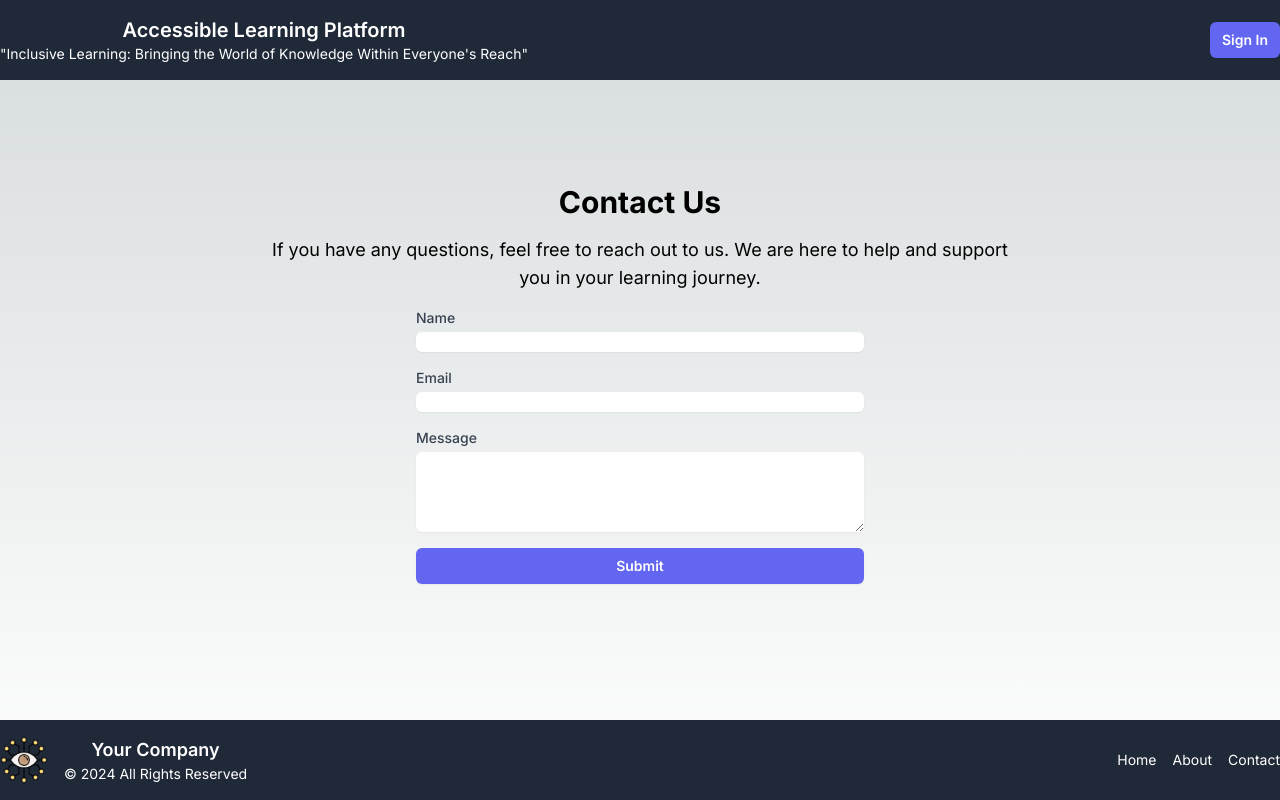
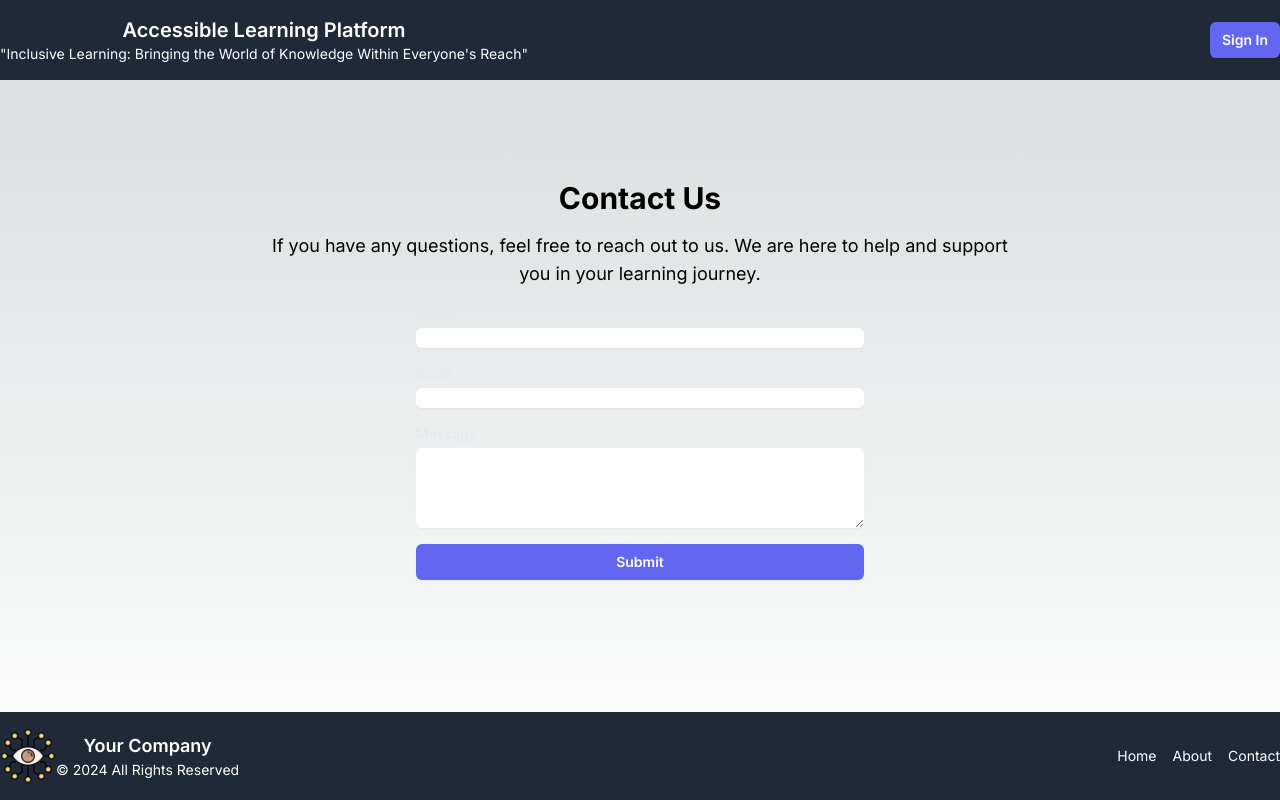
Before and after one commit to 90barricade93/FP_EC_AI_BC_24Q2, a Next.js app: page /contact in a window 1280 px wide. Built offline with nearby package versions, Linux system fonts and the light colour scheme; no server answers.

Commit message:
minor fixes

```diff
--- a/app/api/contact/route.ts
+++ b/app/api/contact/route.ts
@@ -4,7 +4,7 @@ import { NextResponse } from 'next/server';
 export async function POST(request: Request) {
   try {
     const client = await clientPromise;
-    const db = client.db("your-database-name"); // Change this to your actual database name
+    const db = client.db("bootcamp24q2"); // Update with your actual database name
 
     const { name, email, message } = await request.json();
 
--- a/app/contact/page.tsx
+++ b/app/contact/page.tsx
@@ -89,7 +89,7 @@ export default function Contact() {
             <p className="text-center text-red-500">{feedback}</p>
           )}
           <div>
-            <label htmlFor="name" className="block text-sm font-medium text-gray-700">
+            <label htmlFor="name" className="block text-sm font-medium text-gray-200">
               Name
             </label>
             <input
@@ -98,12 +98,12 @@ export default function Contact() {
               name="name"
               value={name}
               onChange={(e) => setName(e.target.value)}
-              className="mt-1 block w-full rounded-md border-gray-300 shadow-sm focus:border-indigo-500 focus:ring-indigo-500 sm:text-sm"
+              className="text-black mt-1 block w-full rounded-md border-gray-300 shadow-sm focus:border-indigo-500 focus:ring-indigo-500 sm:text-sm"
               required
             />
           </div>
           <div>
-            <label htmlFor="email" className="block text-sm font-medium text-gray-700">
+            <label htmlFor="email" className="block text-sm font-medium text-gray-200">
               Email
             </label>
             <input
@@ -112,12 +112,12 @@ export default function Contact() {
               name="email"
               value={email}
               onChange={(e) => setEmail(e.target.value)}
-              className="mt-1 block w-full rounded-md border-gray-300 shadow-sm focus:border-indigo-500 focus:ring-indigo-500 sm:text-sm"
+              className="text-black mt-1 block w-full rounded-md border-gray-300 shadow-sm focus:border-indigo-500 focus:ring-indigo-500 sm:text-sm"
               required
             />
           </div>
           <div>
-            <label htmlFor="message" className="block text-sm font-medium text-gray-700">
+            <label htmlFor="message" className="block text-sm font-medium text-gray-200">
               Message
             </label>
             <textarea
@@ -126,7 +126,7 @@ export default function Contact() {
               rows={4}
               value={message}
               onChange={(e) => setMessage(e.target.value)}
-              className="mt-1 block w-full rounded-md border-gray-300 shadow-sm focus:border-indigo-500 focus:ring-indigo-500 sm:text-sm text-black"
+              className="text-black mt-1 block w-full rounded-md border-gray-300 shadow-sm focus:border-indigo-500 focus:ring-indigo-500 sm:text-sm text-black"
               required
             ></textarea>
           </div>
@@ -143,7 +143,8 @@ export default function Contact() {
       <footer className="w-full bg-gray-800 text-white py-4 mt-8">
         <div className="container mx-auto flex flex-col items-center justify-between md:flex-row">
           <div className="flex items-center mb-4 md:mb-0">
-            <Image src="/logo.png" alt="Small Logo" width={48} height={48} className="mr-4" />
+            {/* Use Next.js Image component for optimized image loading */}
+          <Image src="/logo.png" alt="Small Logo" width={56} height={56} />
             <div className="flex flex-col items-center">
               <span className="text-lg font-semibold">Your Company</span>
               <span className="text-sm">&copy; 2024 All Rights Reserved</span>
--- a/app/login/page.tsx
+++ b/app/login/page.tsx
@@ -111,7 +111,8 @@ export default function Login() {
       <footer className="w-full bg-gray-800 text-white py-4 mt-8">
       <div className="container mx-auto flex flex-col items-center justify-between md:flex-row">
         <div className="flex items-center mb-4 md:mb-0">
-          <Image src="/logo.png" alt="Small Logo" width={50} height={50} className="mr-4" />
+          {/* Use Next.js Image component for optimized image loading */}
+          <Image src="/logo.png" alt="Small Logo" width={56} height={56} />
           <div className="flex flex-col items-center">
             <span className="text-lg font-semibold">Your Company</span>
             <span className="text-sm">&copy; 2024 All Rights Reserved</span>
--- a/app/page.tsx
+++ b/app/page.tsx
@@ -89,13 +89,8 @@ export default function Home() {
       <footer className="w-full bg-gray-800 text-white py-4 mt-8">
         <div className="container mx-auto flex flex-col items-center justify-between md:flex-row">
           <div className="flex items-center mb-4 md:mb-0">
-            <Image
-              src="/logo.png"
-              alt="Small Logo"
-              className="w-14 h-14 mr-4"
-              width={14}
-              height={14}
-            />
+          {/* Use Next.js Image component for optimized image loading */}
+          <Image src="/logo.png" alt="Small Logo" width={56} height={56} />
             <div className="flex flex-col items-center">
               <span className="text-lg font-semibold">Your Company</span>
               <span className="text-sm">&copy; 2024 All Rights Reserved</span>
--- a/app/register/page.tsx
+++ b/app/register/page.tsx
@@ -129,7 +129,8 @@ export default function Register() {
       <footer className="w-full bg-gray-800 text-white py-4 mt-8">
       <div className="container mx-auto flex flex-col items-center justify-between md:flex-row">
         <div className="flex items-center mb-4 md:mb-0">
-          <Image src="/logo.png" alt="Small Logo" className="w-14 h-14 mr-4" />
+          {/* Use Next.js Image component for optimized image loading */}
+          <Image src="/logo.png" alt="Small Logo" width={56} height={56} />
           <div className="flex flex-col items-center">
             <span className="text-lg font-semibold">Your Company</span>
             <span className="text-sm">&copy; 2024 All Rights Reserved</span>
```
